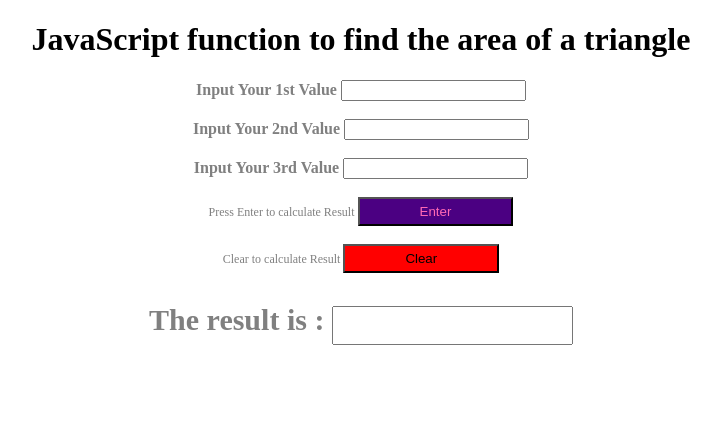
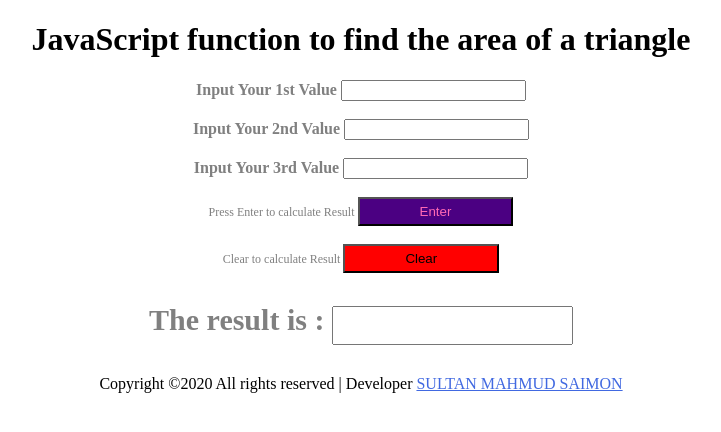
Before and after one commit to SMRsaimon/find-the-area-of-a-triangle, a plain HTML site: page index.html in a window 1280 px wide. Shown: the whole page, without its empty margins (279-1000 px from the left). Drawn offline with Linux system fonts and the light colour scheme.

Commit message:
update footer

```diff
--- a/index.html
+++ b/index.html
@@ -52,6 +52,13 @@
         <button onclick="resultClear()" type="button" style="background: red; color: black">Clear</button>
 
         <h3>The result is : <input id="result" type="text" /></h3>
+
+        <footer>
+            <p>
+                Copyright ©2020 All rights reserved | Developer
+                <a style="color: royalblue" href="https://smrsaimon.com/mysite.html" target="_blank">SULTAN MAHMUD SAIMON </a>
+            </p>
+        </footer>
     </div>
 
     <script>
```
